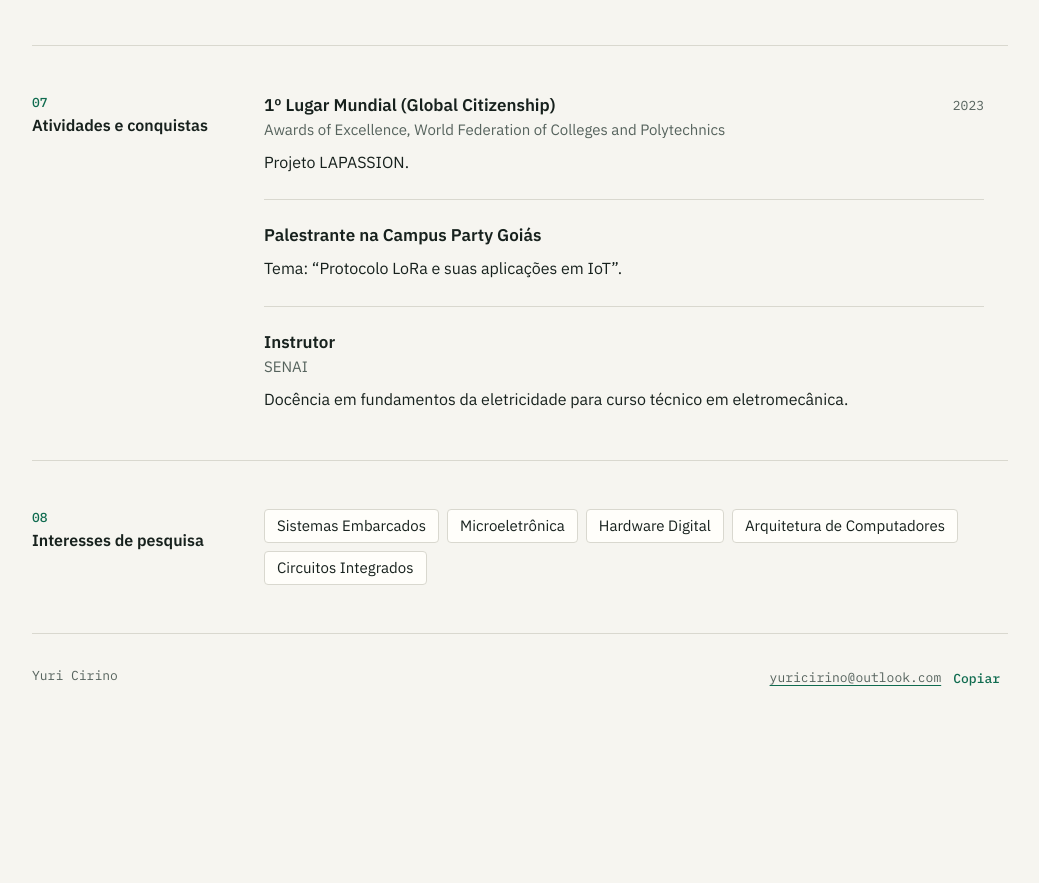
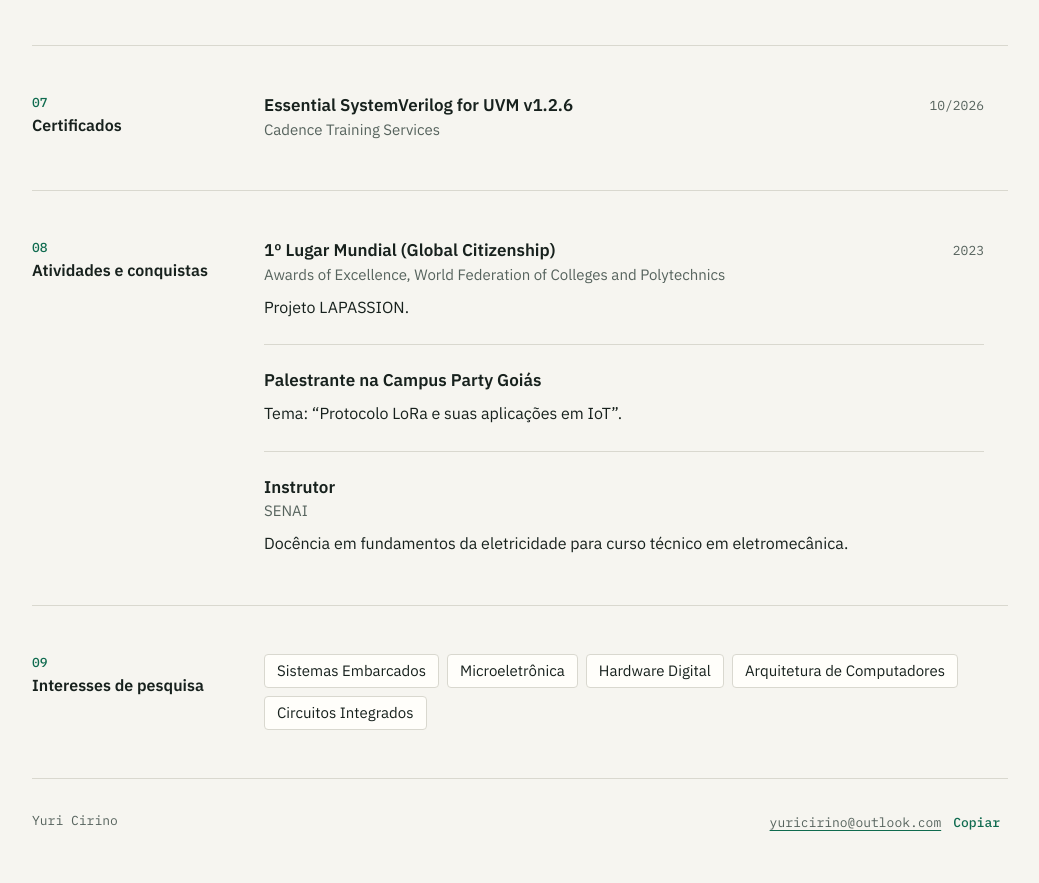
Before and after one commit to YuriCirino/yuricirino.com.br, a plain HTML site: page index.html in a window 1280 px wide. Shown: the part 4168-5051 px from the top of the page, without its empty margins (120-1159 px from the left). Before the commit the page ends 4906 px from the top, so only its background shows below. Drawn offline with Linux system fonts and the light colour scheme.

Commit message:
Adiciona seção de certificados com curso Cadence de SystemVerilog para UVM
Co-Authored-By: Claude Opus 5.5 <noreply@anthropic.com>
Claude-Session: https://claude.ai/code/session_01PCKnnrusgr7wi8irDNZNLk

```diff
--- a/index.html
+++ b/index.html
@@ -222,7 +222,16 @@
       </section>
 
       <section>
-        <h2><span>07</span>Atividades e conquistas</h2>
+        <h2><span>07</span>Certificados</h2>
+        <div class="body">
+          <article class="item">
+            <div class="item-head"><h3>Essential SystemVerilog for UVM v1.2.6</h3><p class="org">Cadence Training Services</p><time>10/2026</time></div>
+          </article>
+        </div>
+      </section>
+
+      <section>
+        <h2><span>08</span>Atividades e conquistas</h2>
         <div class="body">
           <article class="item">
             <div class="item-head"><h3>1º Lugar Mundial (Global Citizenship)</h3><p class="org">Awards of Excellence, World Federation of Colleges and Polytechnics</p><time>2023</time></div>
@@ -240,7 +249,7 @@
       </section>
 
       <section>
-        <h2><span>08</span>Interesses de pesquisa</h2>
+        <h2><span>09</span>Interesses de pesquisa</h2>
         <div class="body">
           <ul class="tags">
             <li>Sistemas Embarcados</li>
```
